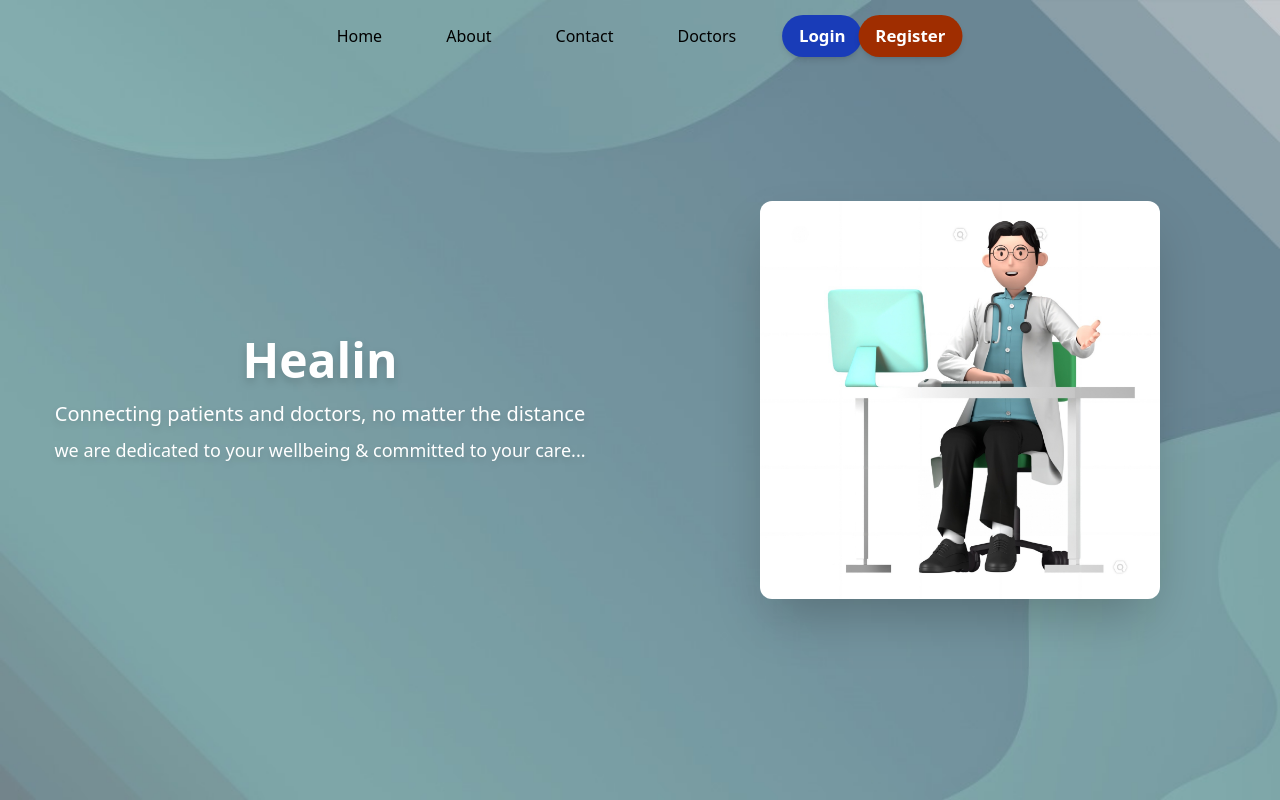
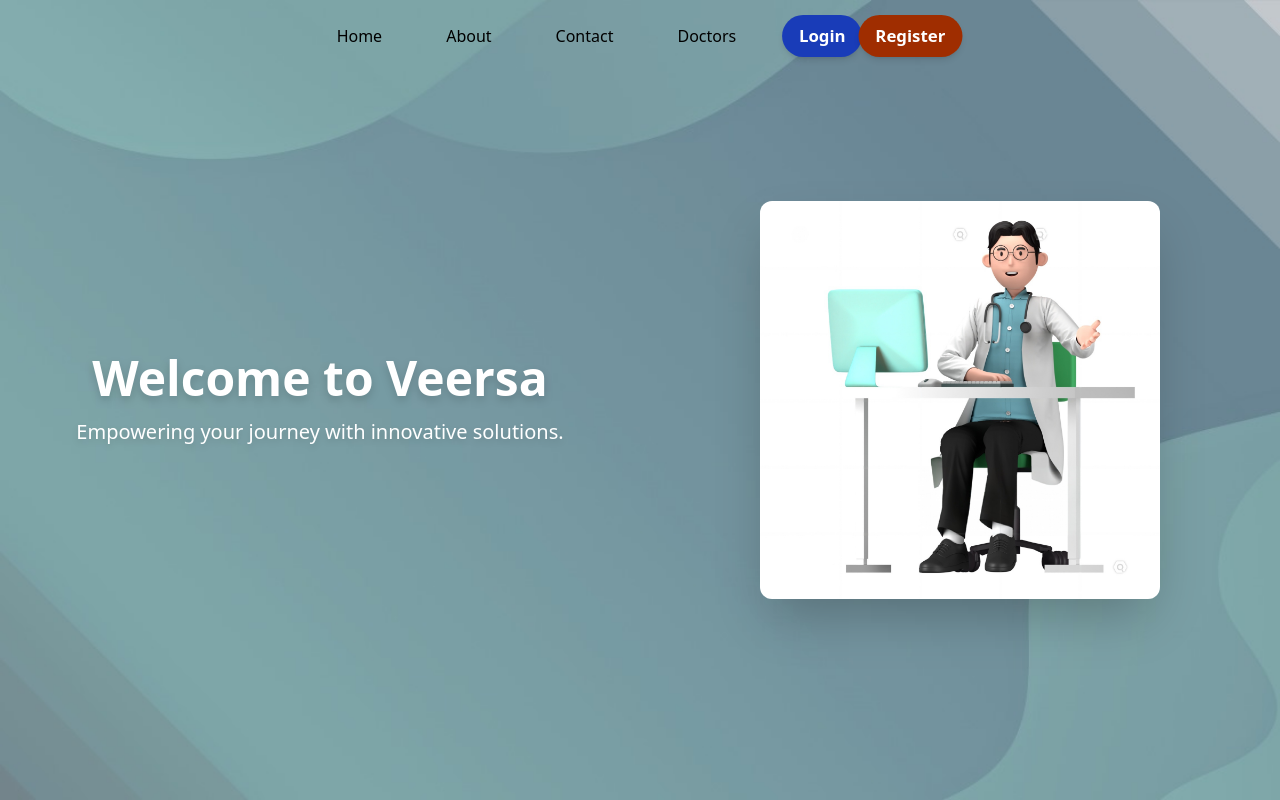
Before and after one commit to meetarora10/veersa-hack, a React (Vite) app in the folder client/: page / in a window 1280 px wide. Built offline with nearby package versions, Linux system fonts and the light colour scheme.

Commit message:
Auto Commit: $(date +'%Y-%m-%d %H:%M:%S')

```diff
--- a/client/src/pages/Home.jsx
+++ b/client/src/pages/Home.jsx
@@ -1,57 +1,18 @@
 import Navbar from '../components/Navbar'
 import img from '../assets/header_back2.jpg'
 import homeImg from '../assets/home.png'
-import { useState, useEffect } from 'react'
-
-function Typewriter({ text, speed = 80, pause = 1000 }) {
-  const [displayed, setDisplayed] = useState('')
-  const [typing, setTyping] = useState(true)
-
-  useEffect(() => {
-    let i = typing ? 0 : text.length
-    let interval
-
-    if (typing) {
-      interval = setInterval(() => {
-        setDisplayed(text.slice(0, i + 1))
-        i++
-        if (i > text.length) {
-          clearInterval(interval)
-          setTimeout(() => setTyping(false), pause)
-        }
-      }, speed)
-    } else {
-      interval = setInterval(() => {
-        setDisplayed(text.slice(0, i - 1))
-        i--
-        if (i < 0) {
-          clearInterval(interval)
-          setTimeout(() => setTyping(true), pause)
-        }
-      }, speed)
-    }
-    return () => clearInterval(interval)
-  }, [text, speed, typing, pause])
-
-  return <span>{displayed}</span>
-}
-
 function Home() {
   return (
-    <div className='bg-cover bg-center h-screen' style={{ backgroundImage: `url(${img})` }}>
+    <div className='bg-cover bg-center h-screen ' style={{backgroundImage: `url(${img})`}}>
+
       <Navbar />
-      <div className="flex h-[100vh]">
+       <div className="flex h-[100vh]">
         {/* Left Side - Text */}
         <div className="w-1/2 flex items-center justify-center">
           <div className="text-center">
-            <h1 className="text-5xl font-bold mb-4 text-white drop-shadow-lg">
-              <Typewriter text="Healing Hands & Caring Hearts" speed={80} pause={1200} />
-            </h1>
-            <p className="text-xl text-white drop-shadow-md mb-2">
-              Connecting patients and doctors, no matter the distance
-            </p>
-            <p className="text-lg text-white drop-shadow-md">
-              we are dedicated to your wellbeing & committed to your care...
+            <h1 className="text-5xl font-bold mb-4 text-white drop-shadow-lg">Welcome to Veersa</h1>
+            <p className="text-xl text-white drop-shadow-md">
+              Empowering your journey with innovative solutions.
             </p>
           </div>
         </div>
```
